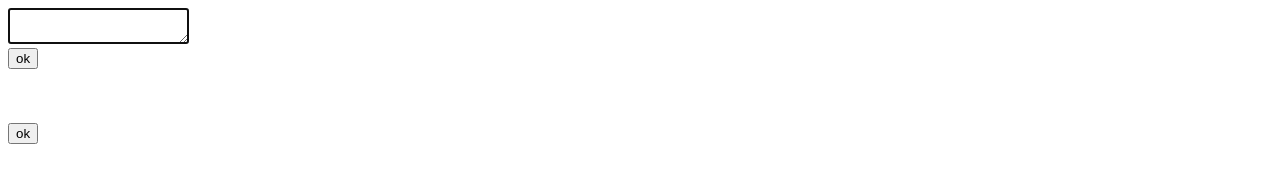
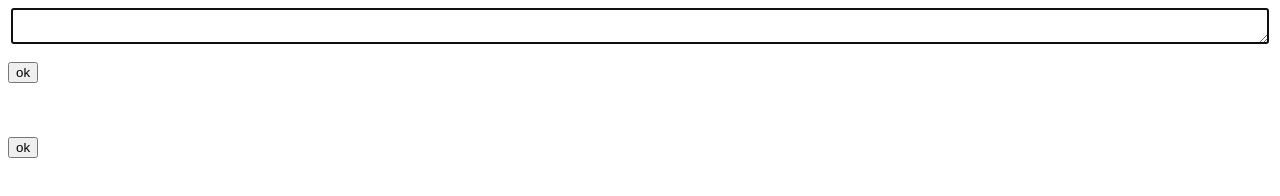
Before and after one commit to JUNSEOK-AHN/quizLetSupporter, a plain HTML site: page index.html in a window 1280 px wide. Drawn offline with Linux system fonts and the light colour scheme.

Commit message:
Update style.css

```diff
--- a/style.css
+++ b/style.css
@@ -1,3 +1,8 @@
+textarea {
+	display: block;
+	width: 99%;
+	margin: auto;
+}
 .word {
     cursor: pointer;
 }
```
